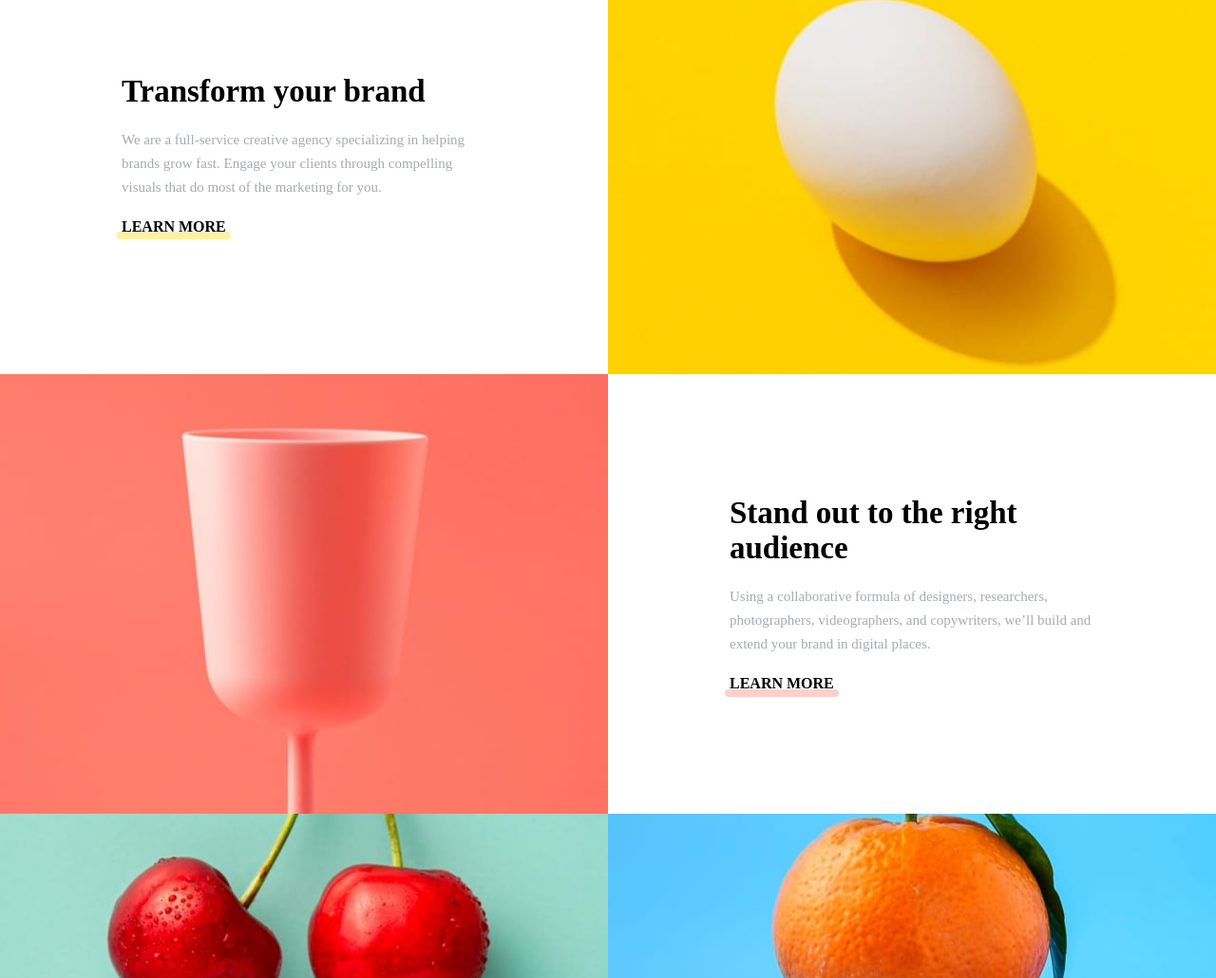
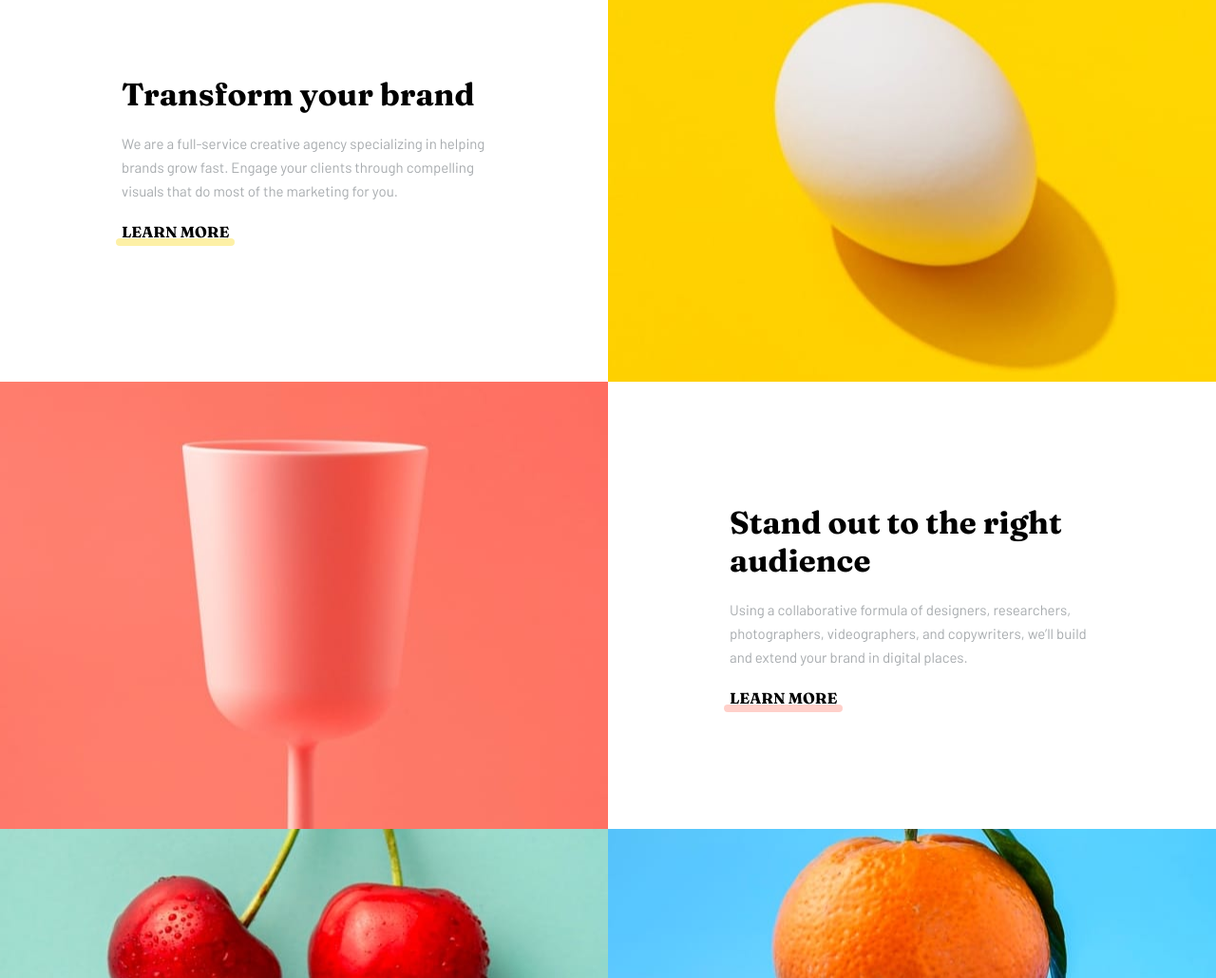
Before and after one commit to shikot0/sunnyside-agency-landing-page-main, a plain HTML site: page index.html in a window 1280 px wide. Shown: the part 869-1899 px from the top of the page at 95% size. Drawn offline with Linux system fonts and the light colour scheme.

Commit message:
Fixed fonts

```diff
--- a/style.css
+++ b/style.css
@@ -1,3 +1,4 @@
+@import url('https://fonts.googleapis.com/css2?family=Barlow:ital,wght@0,100;0,200;0,300;0,400;0,500;0,600;0,700;0,800;0,900;1,100;1,200;1,300;1,400;1,500;1,600;1,700;1,800;1,900&family=Fraunces:ital,opsz,wght@0,9..144,100;0,9..144,200;0,9..144,300;0,9..144,400;0,9..144,500;0,9..144,600;0,9..144,700;0,9..144,800;0,9..144,900;1,9..144,100;1,9..144,200;1,9..144,300;1,9..144,400;1,9..144,500;1,9..144,600;1,9..144,700;1,9..144,800;1,9..144,900&display=swap');
 * {
     box-sizing: border-box;
     margin: 0;
```
